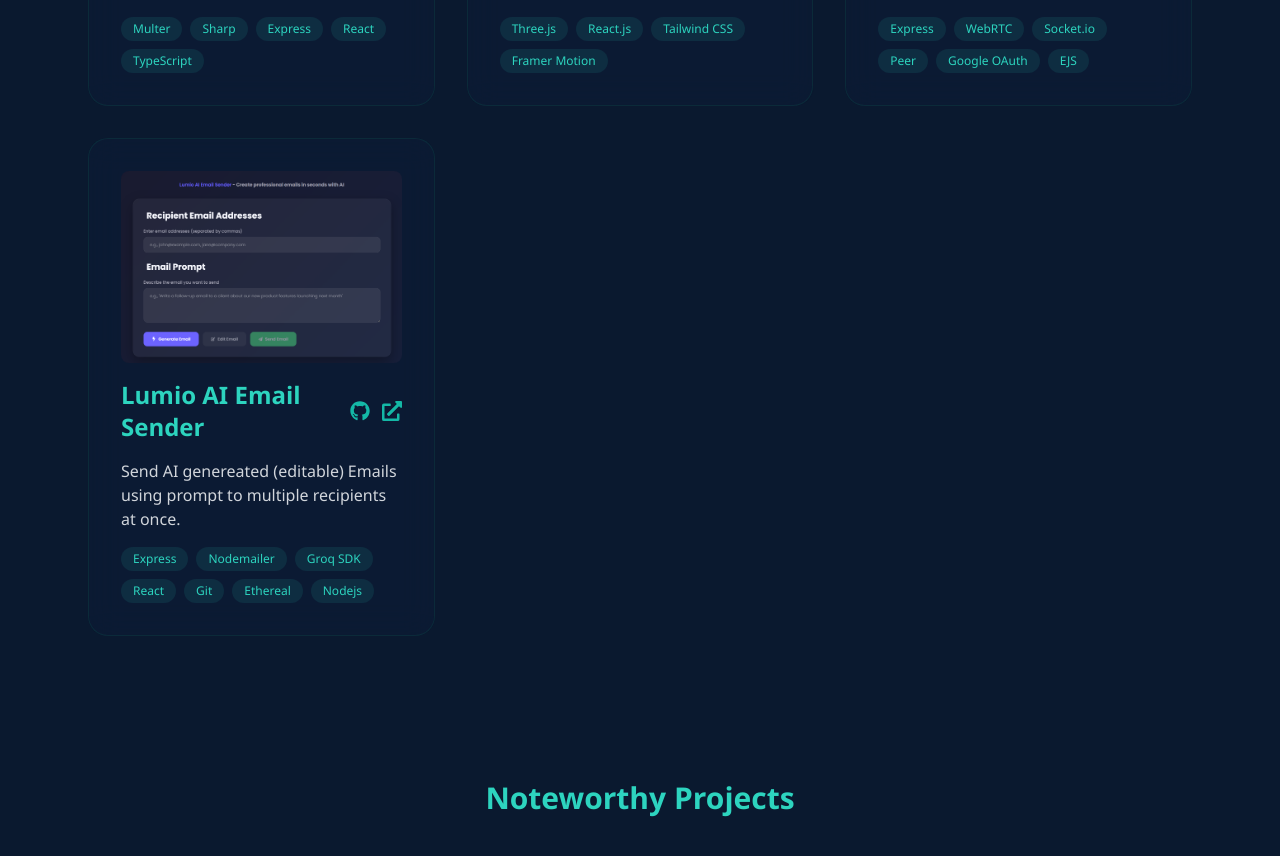
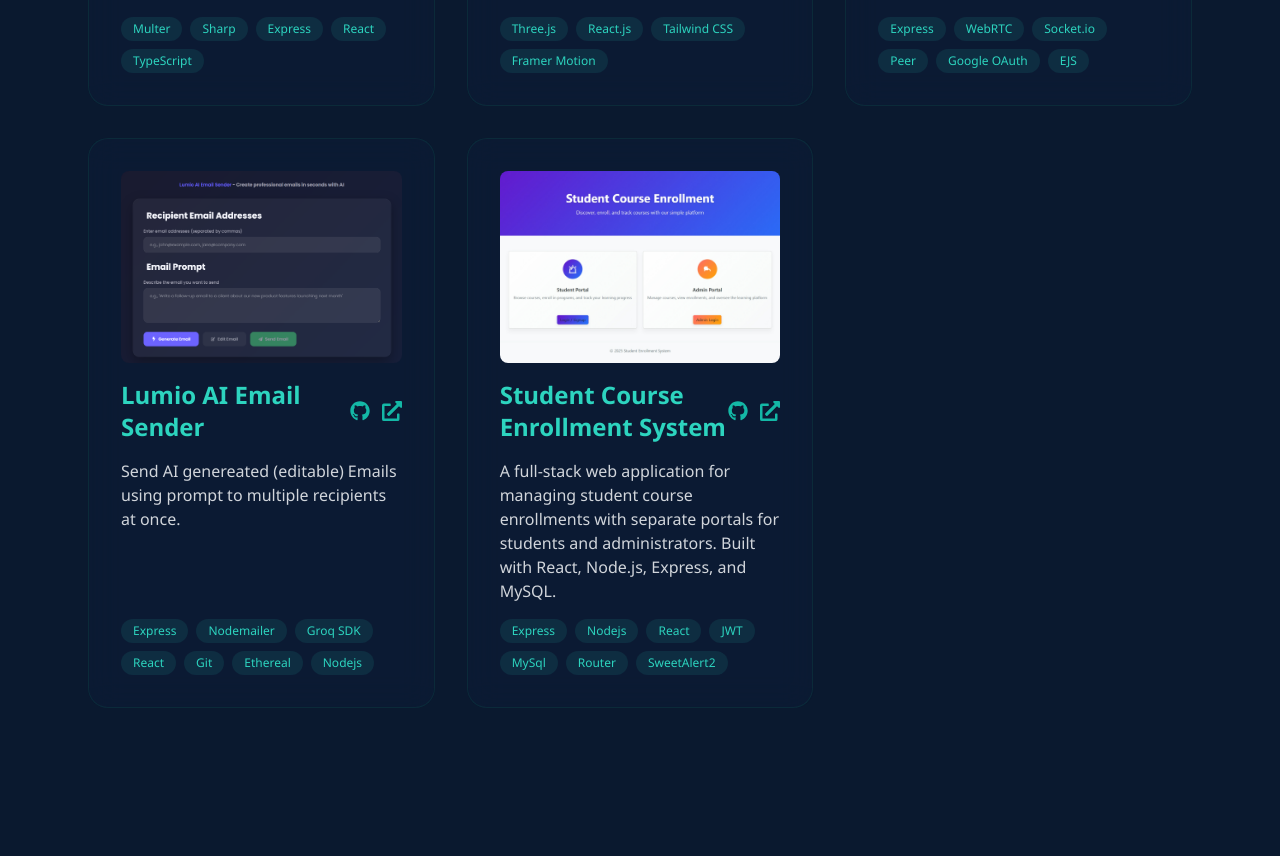
Before and after one commit to Kris248/KrisPortfolio, a React (Vite) app: page / in a window 1280 px wide. Shown: the part 2860-3716 px from the top of the page. Built offline with nearby package versions, Linux system fonts and the light colour scheme.

Commit message:
update projects

```diff
--- a/src/components/Projects.jsx
+++ b/src/components/Projects.jsx
@@ -35,6 +35,14 @@ const projects = [
     github: "https://github.com/Kris248/Lumio-AI-Email-Sender",
     live: "https://lumio-ai-email-sender.netlify.app/",
     image: "/images/lumio.png", // replace with your image
+  },
+    {
+    title: "Student Course Enrollment System",
+    description: "A full-stack web application for managing student course enrollments with separate portals for students and administrators. Built with React, Node.js, Express, and MySQL.",
+    tech: ["Express", "Nodejs", "React", "JWT", "MySql", "Router", "SweetAlert2"],
+    github: "https://github.com/Kris248/Student-Course-Enrollment-System",
+    live: "https://github.com/Kris248/Student-Course-Enrollment-System",
+    image: "/images/course.png", // replace with your image
   },
 ];
 
```
Also changed, not shown: public/images/course.png (added).
